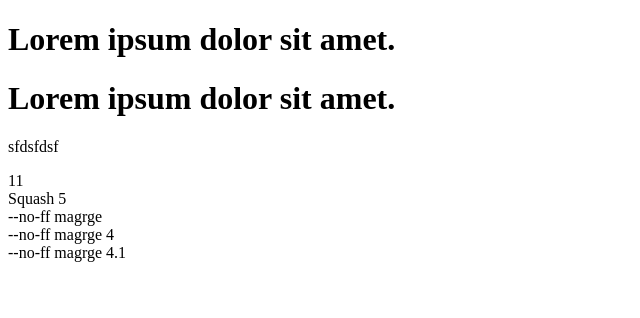
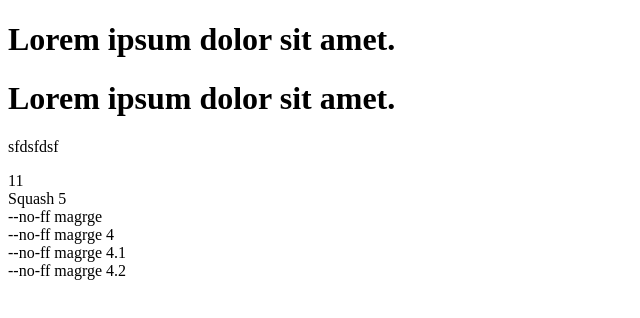
Before and after one commit to developer-DV/test-git-rebase, a plain HTML site: page index.html in a window 1280 px wide. Shown: the whole page, without its empty margins (0-640 px from the left). Drawn offline with Linux system fonts and the light colour scheme.

Commit message:
no ff  merge 4.2

```diff
--- a/index.html
+++ b/index.html
@@ -16,5 +16,6 @@
   <div>--no-ff magrge</div>
   <div>--no-ff magrge 4</div>
   <div>--no-ff magrge 4.1</div>
+  <div>--no-ff magrge 4.2</div>
 </body>
 </html>
```
